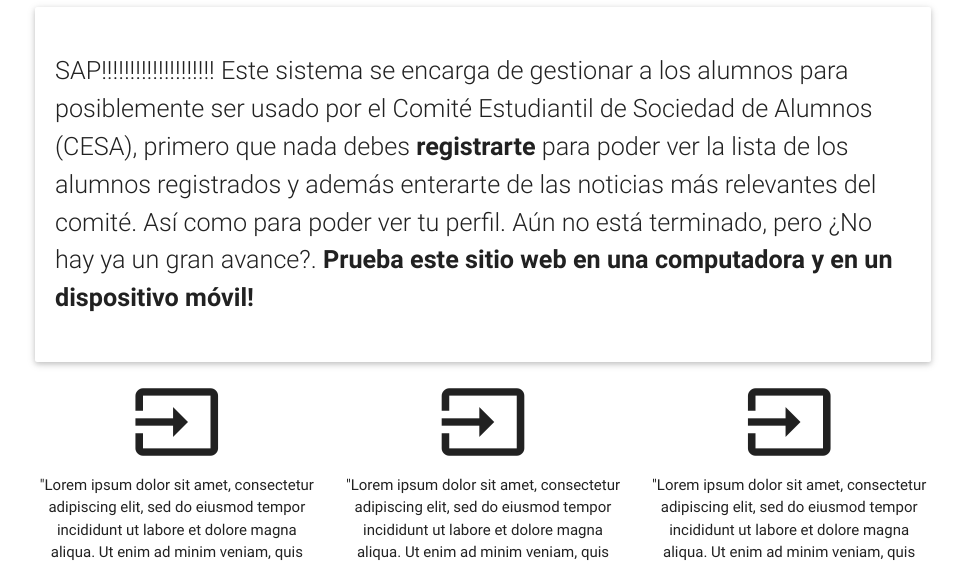
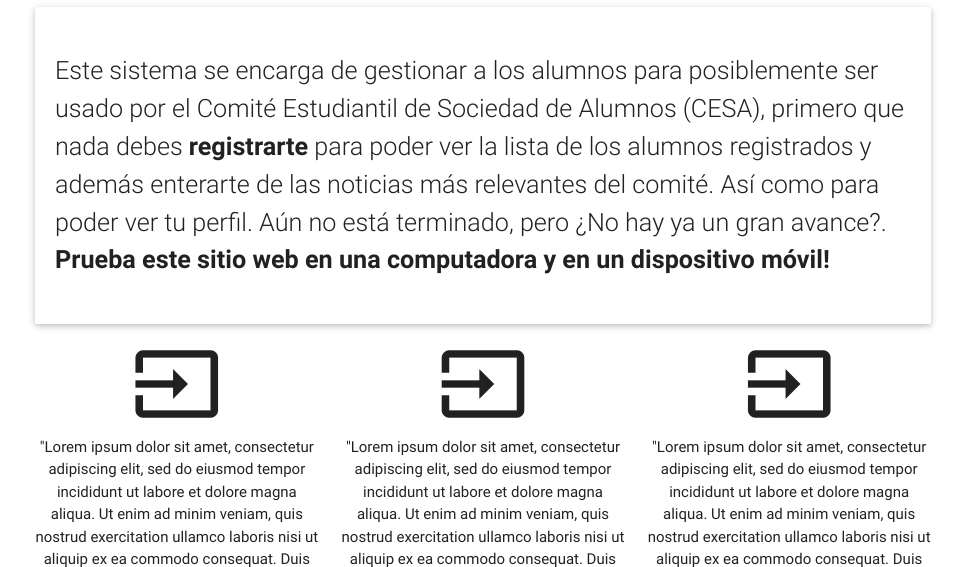
Before and after one commit to Reynald0/Real, a Django app: page / in a window 1280 px wide. Shown: the part 140-707 px from the top of the page, without its empty margins (157-1122 px from the left). Run offline with Django 3.2, Linux system fonts and the light colour scheme; some libraries are stand-ins or nearby versions.

Commit message:
Algo innecesario

```diff
--- a/templates/cuentas/inicio.html
+++ b/templates/cuentas/inicio.html
@@ -6,7 +6,6 @@
 {% block contenido %}
 	<div class="card-panel hoverable">
 		<p class="flow-text">
-		SAP!!!!!!!!!!!!!!!!!!!!
 			Este sistema se encarga de gestionar a los alumnos para posiblemente ser usado por el Comité Estudiantil de Sociedad
 			de Alumnos (CESA), primero que nada debes <b>registrarte</b> para poder ver la lista de los alumnos registrados y además
 			enterarte de las noticias más relevantes del comité. Así como para poder ver tu perfil.
```
